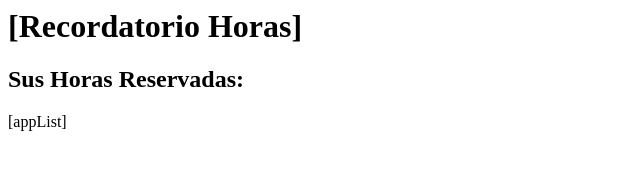
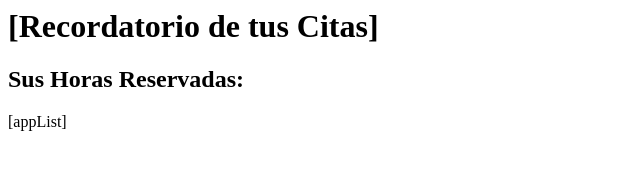
Before and after one commit to alejandro2141/horapo_backend_processes, a website: page email_appointments_recover.html in a window 1280 px wide. Shown: the whole page, without its empty margins (0-640 px from the left). Drawn offline with Linux system fonts and the light colour scheme.

Commit message:
Update email_appointments_recover.html

```diff
--- a/email_appointments_recover.html
+++ b/email_appointments_recover.html
@@ -14,8 +14,8 @@
 
     <div class="center">
 
-        <div >
-            <h1> [Recordatorio Horas] </h1>
+        <div>
+            <h1> [Recordatorio de tus Citas] </h1>
             <h2>Sus Horas Reservadas:</h2>
         </div>
 
```
